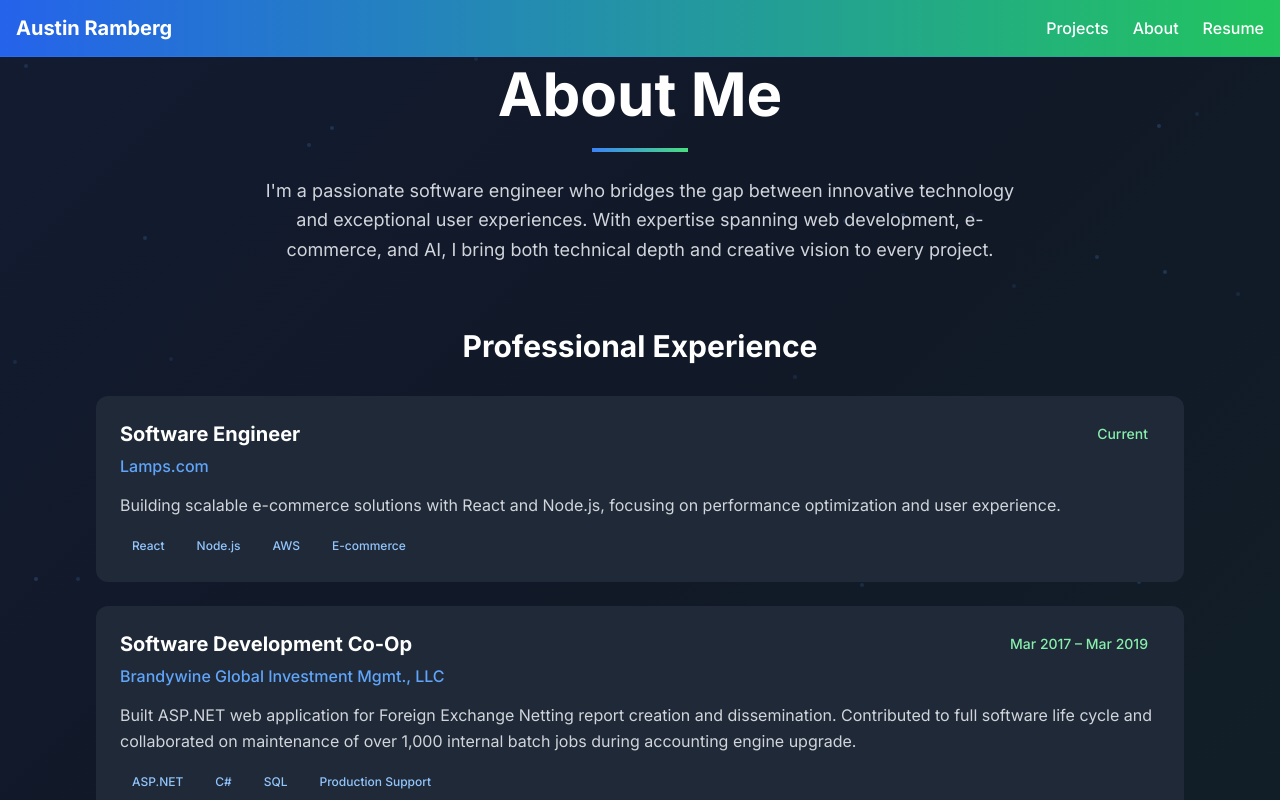
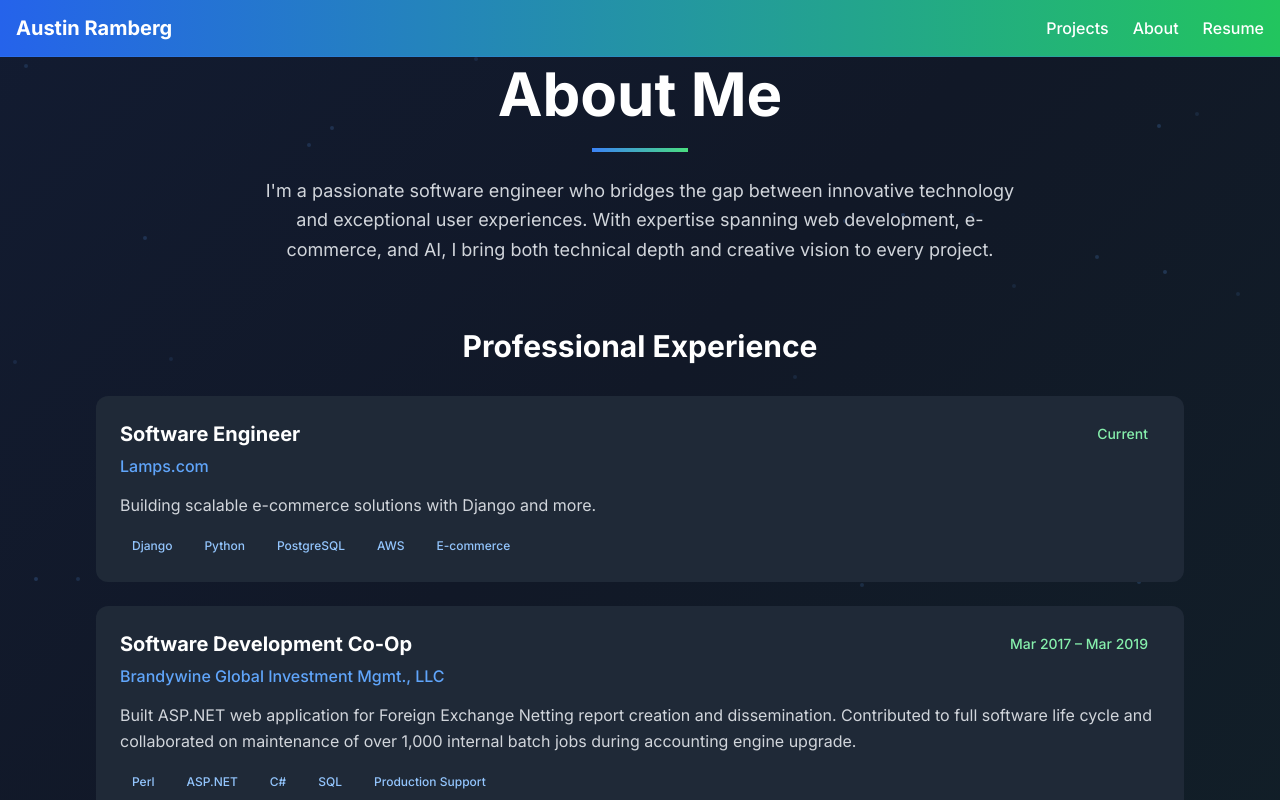
Before and after one commit to aramberg4/portfolio-site, a React (Create React App) app: page /aboutme in a window 1280 px wide. Shown: the top 800 px of the page. Built offline with nearby package versions, Linux system fonts and the light colour scheme.

Commit message:
experience description updates

```diff
--- a/src/components/sections/AboutMe.js
+++ b/src/components/sections/AboutMe.js
@@ -7,8 +7,8 @@ const experiences = [
     role: 'Software Engineer',
     company: 'Lamps.com',
     period: 'Current',
-    description: 'Building scalable e-commerce solutions with React and Node.js, focusing on performance optimization and user experience.',
-    technologies: ['React', 'Node.js', 'AWS', 'E-commerce'],
+    description: 'Building scalable e-commerce solutions with Django and more.',
+    technologies: ['Django', 'Python', 'PostgreSQL', 'AWS', 'E-commerce'],
     type: 'professional'
   },
   {
@@ -17,7 +17,7 @@ const experiences = [
     company: 'Brandywine Global Investment Mgmt., LLC',
     period: 'Mar 2017 – Mar 2019',
     description: 'Built ASP.NET web application for Foreign Exchange Netting report creation and dissemination. Contributed to full software life cycle and collaborated on maintenance of over 1,000 internal batch jobs during accounting engine upgrade.',
-    technologies: ['ASP.NET', 'C#', 'SQL', 'Production Support'],
+    technologies: ['Perl', 'ASP.NET', 'C#', 'SQL', 'Production Support'],
     type: 'professional'
   },
   {
@@ -26,7 +26,7 @@ const experiences = [
     company: 'Susquehanna International Group, LLP',
     period: 'Mar 2016 – Sep 2016',
     description: 'Created a web-based market test order status monitoring tool and monitored latency of trading TCP traffic using exponential moving averages. Developed automated batch jobs for business reports and alerts.',
-    technologies: ['JavaScript', 'AJAX', 'Trading Systems', 'Performance Monitoring'],
+    technologies: ['Python', 'JavaScript', 'AJAX', 'Trading Systems', 'Performance Monitoring'],
     type: 'professional'
   },
   {
```
